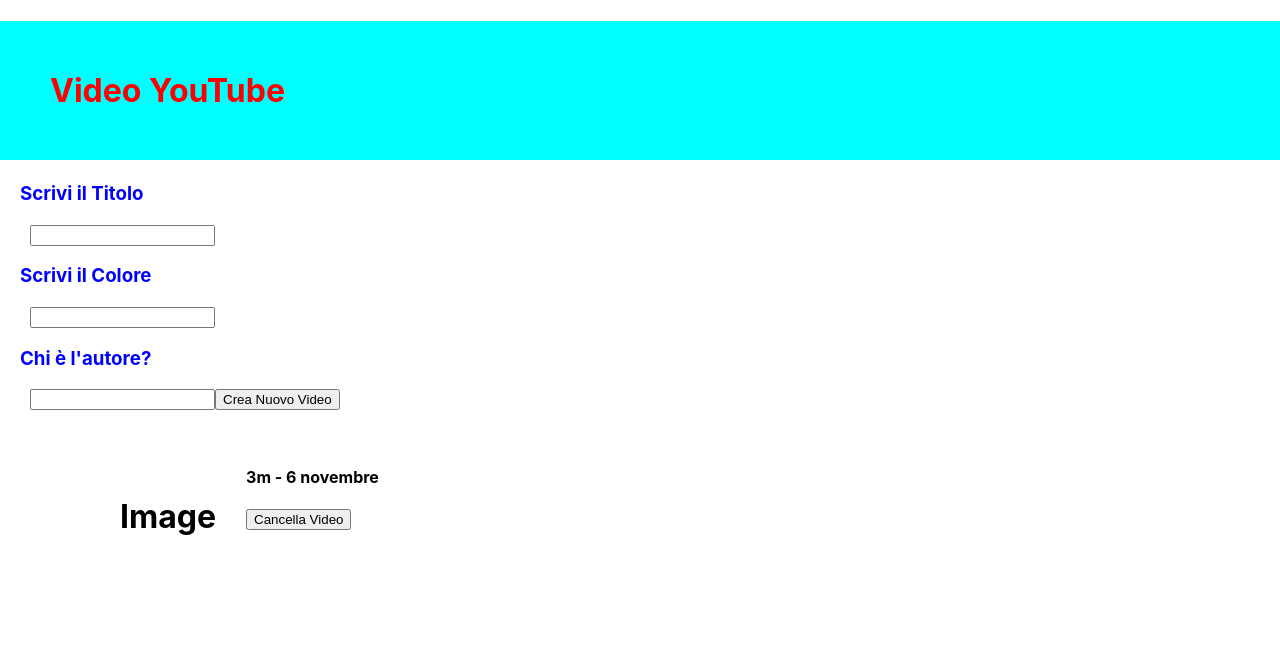
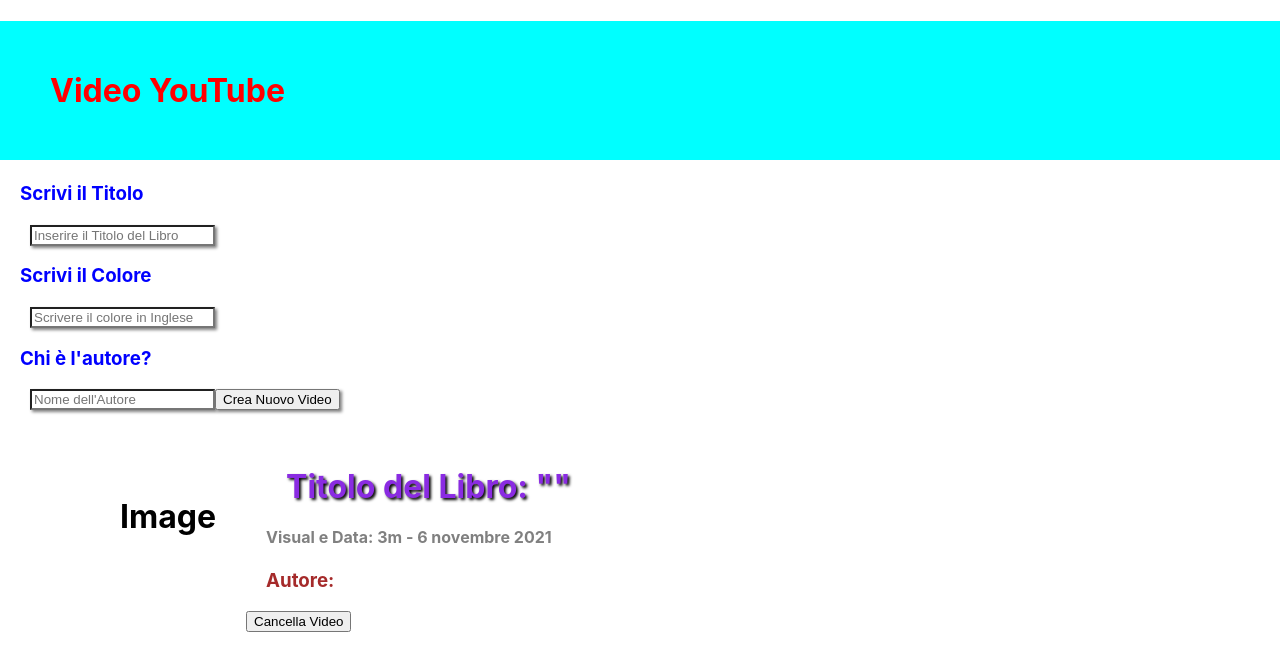
Before and after one commit to fabioPsc/app-react-2, a React (Create React App) app: page / in a window 1280 px wide. Both pictures are taken after a click on the button "Crea Nuovo Video". Shown: the top 670 px of the page. Built offline with nearby package versions, Linux system fonts and the light colour scheme.

Commit message:
Inserito stile ulteriore

```diff
--- a/src/App.js
+++ b/src/App.js
@@ -49,12 +49,12 @@ function App(){
     {/* costante, togliere un paio di {} */}
     {/* <h1>Video YouTube</h1> */}
     <h3 className={ paragraph }>Scrivi il Titolo</h3>
-    <input className={ paragraph.input }  type="text" onChange={handleTitle} value={title} />
+    <input className={ paragraph.input }  type="text" placeholder="Inserire il Titolo del Libro" onChange={handleTitle} value={title} />
     <h3>Scrivi il Colore</h3>
-    <input className={ paragraph.input }  type="text" onChange={HandleColor} value={color} />
+    <input className={ paragraph.input }  type="text" placeholder="Scrivere il colore in Inglese" onChange={HandleColor} value={color} />
     <h3>Chi è l'autore?</h3>
-    <input className={ paragraph.input } type="text" onChange={HandleAuthor} value={author} />
-    <button onClick={createVideoHandler}>Crea Nuovo Video</button>
+    <input className={ paragraph.input } type="text" placeholder="Nome dell'Autore" onChange={HandleAuthor} value={author} />
+    <button className={ paragraph.button } onClick={createVideoHandler}>Crea Nuovo Video</button>
     {videoList.map(function(video){
       return <VideoText deleteVideo={() => deleteVideo(video.id)} key={video.id} title={video.title} color={video.color} author={video.author}/>
     })}
--- a/src/VideoText.js
+++ b/src/VideoText.js
@@ -8,9 +8,9 @@ function VideoText({title, color, author, deleteVideo}) {
                 <h1 className={ style.image } >Image</h1>
             </div>
             <div>
-                <h1 className={ style.title } >{title}</h1>
-                <h4>3m - 6 novembre</h4>
-                <h3>{author}</h3>
+                <h1 className={ style.title } >Titolo del Libro: "{title}"</h1>
+                <h4 className={ style.visual } > Visual e Data: 3m - 6 novembre 2021</h4>
+                <h3 className={ style.author }>Autore: {author}</h3>
                 <button onClick={deleteVideo} >Cancella Video</button>
             </div>
         </div>
--- a/src/style/app.module.css
+++ b/src/style/app.module.css
@@ -11,4 +11,9 @@ h3 {
 
 .input {
     margin-left: 30px;
+    box-shadow: 2px 2px 3px gray;
 }
+
+.button {
+    box-shadow: 2px 2px 3px gray;
+}
--- a/src/style/videoText.module.css
+++ b/src/style/videoText.module.css
@@ -3,8 +3,19 @@
 .title {
     color:blueviolet;
     margin-left: 40px;
+    text-shadow: 2px 2px 3px black;
 }
 
 .image {
     margin-left: 90px;
 }
+
+
+.author {
+    color:brown;
+}
+
+.visual {
+    color:gray;
+    margin-left: 20px;
+}
```
